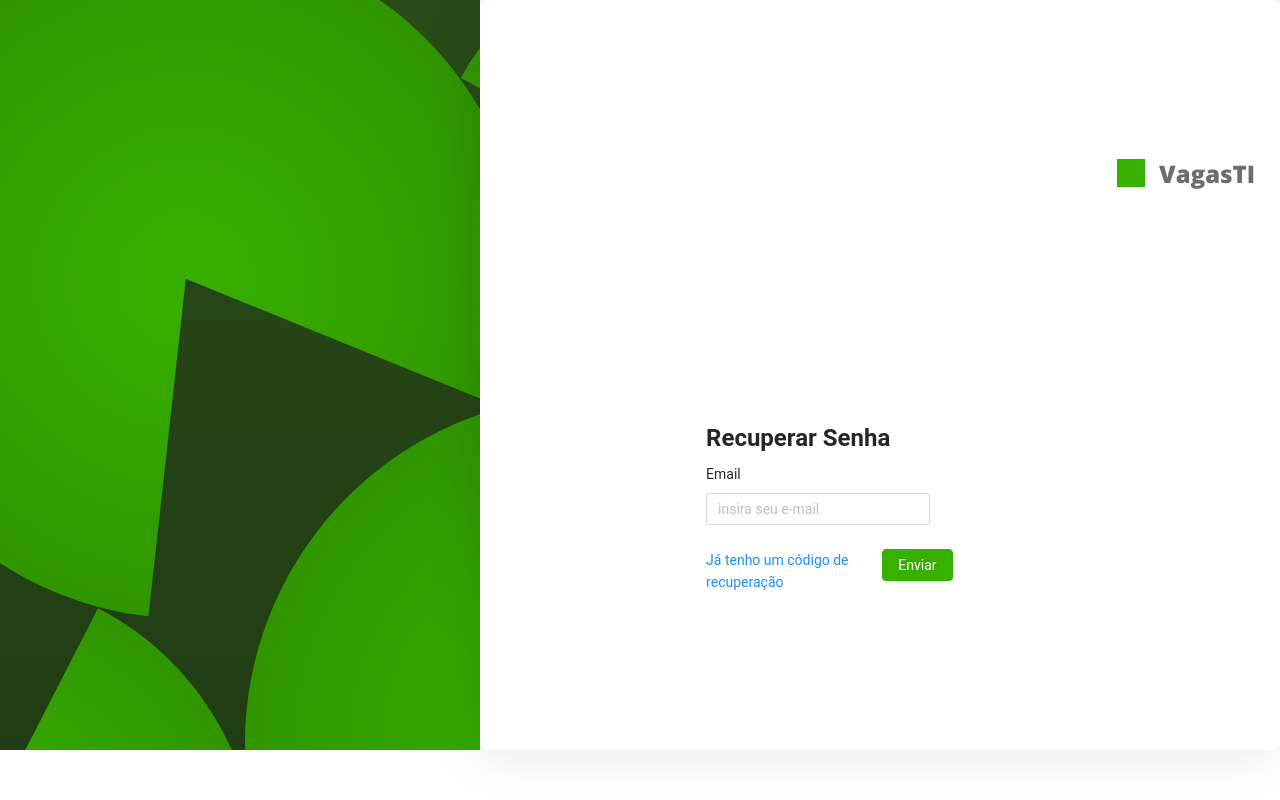
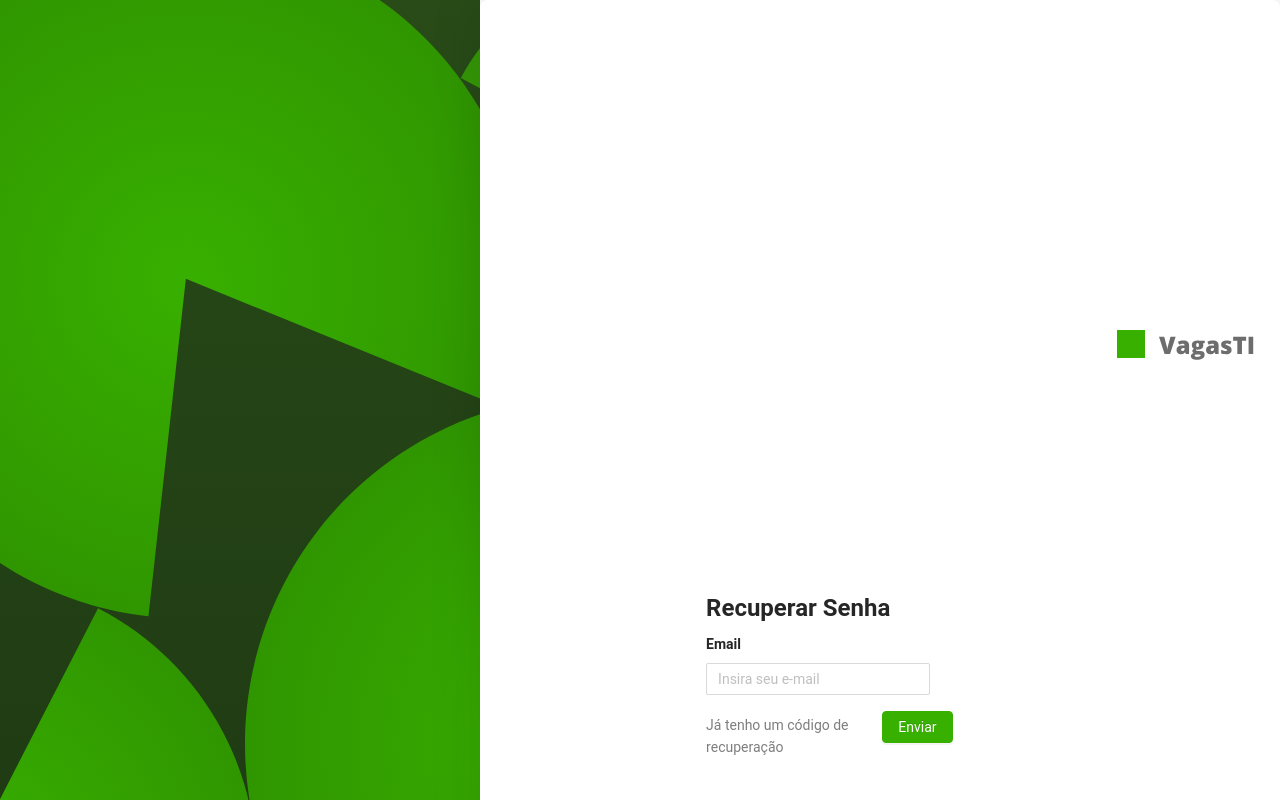
Before and after one commit to vitorgongora/uem-const-soft-vagas-ti-front-end, a React (Create React App) app: page /user/recupPassword in a window 1280 px wide. Shown: the top 800 px of the page. Built offline with nearby package versions, Linux system fonts and the light colour scheme.

Commit message:
Update RecupPassword.js

```diff
--- a/src/pages/RecupPassword/RecupPassword.js
+++ b/src/pages/RecupPassword/RecupPassword.js
@@ -53,11 +53,11 @@ const RecupPassword = (props) => {
   return (
     <Layout >
       <Row>
-        <Col span={9} style={{height:"750px"}}>
-          <div class="imagemGreen" style={{overflow: 'hidden', height:"750px"}}>{imagem}</div>
+        <Col span={9} style={{height:"100%"}}>
+          <div class="imagemGreen" style={{overflow: 'hidden', height:"100%"}}>{imagem}</div>
         </Col>
         <Col span={15}>
-          <Card bordered={false} style={{ height: "750px", width: "100%", alignContent: "center"}}>
+          <Card bordered={false} style={{ height: "100%", width: "100%", alignContent: "center"}}>
             <Row justify="end">
               <div>{logo}</div>
             </Row>
@@ -81,7 +81,7 @@ const RecupPassword = (props) => {
                     style={{marginTop: "2%"}}
                   >
                     <Form.Item
-                      label="Email"
+                      label= {<Typography.Text strong>Email</Typography.Text>}
                       name="Email"
                       style={{width: "53%"}}
                       rules={
@@ -90,16 +90,17 @@ const RecupPassword = (props) => {
                         ]
                       }
                     >
-                      <Input placeholder="insira seu e-mail" />
+                      <Input placeholder="Insira seu e-mail" />
                     </Form.Item>
 
                     <Form.Item style={{marginBottom: "0px", display:"block"}}>
                       <Row>
-                        <Col span={10}>
-                          <Typography.Link href="/user/recupPasswordTwo" target="_self">
+                        <Col span={10} style={{marginTop:"-5px"}} >
+                          <Typography.Link href="/user/recupPasswordTwo" target="_self" style={{color:"#7E7E7E"}}>
                             Já tenho um código de recuperação
                           </Typography.Link>
                         </Col>
+                        <Col span={10} style={{marginTop:"-8px"}} >
                           <Button
                             type="primary"
                             htmlType="submit"
@@ -107,6 +108,7 @@ const RecupPassword = (props) => {
                           >
                             Enviar
                           </Button>
+                        </Col>
                       </Row>
                     </Form.Item>
                   </Form>
```
Lines whose indentation alone changed are shown as unchanged.
